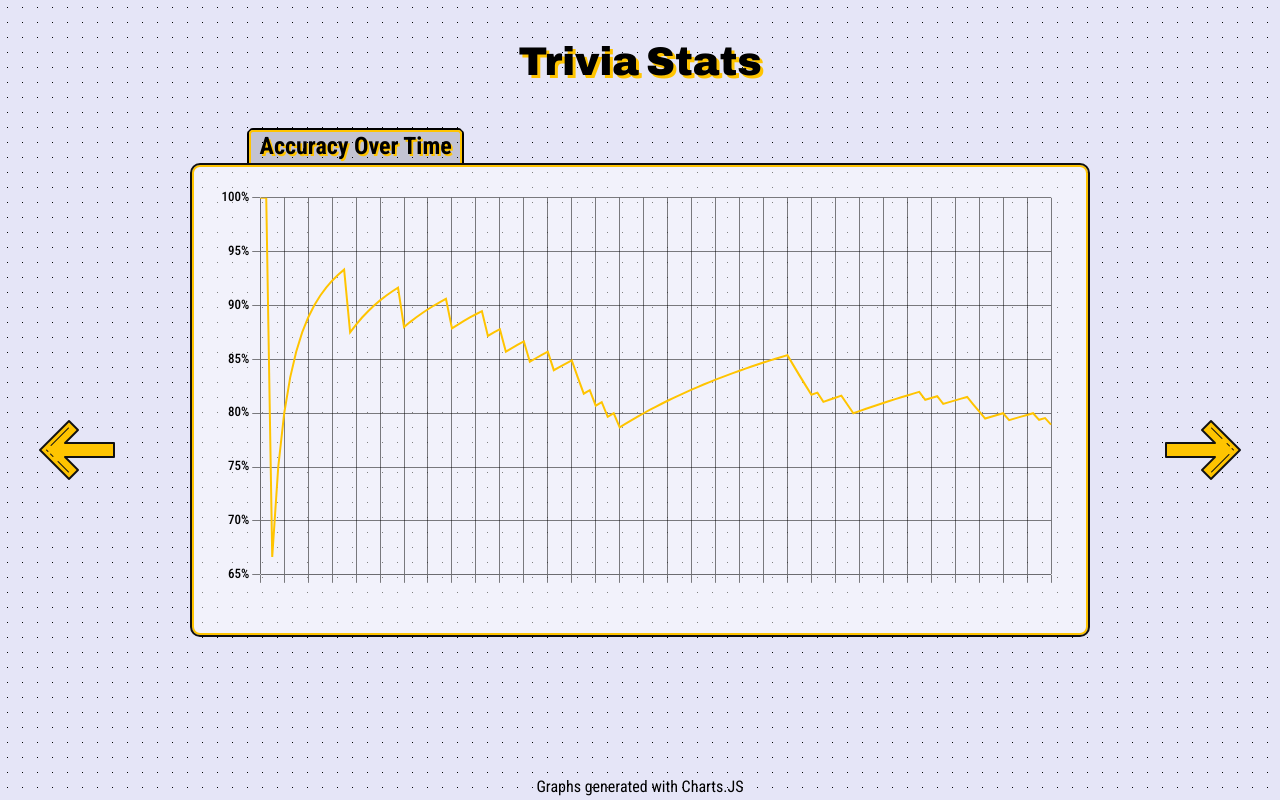
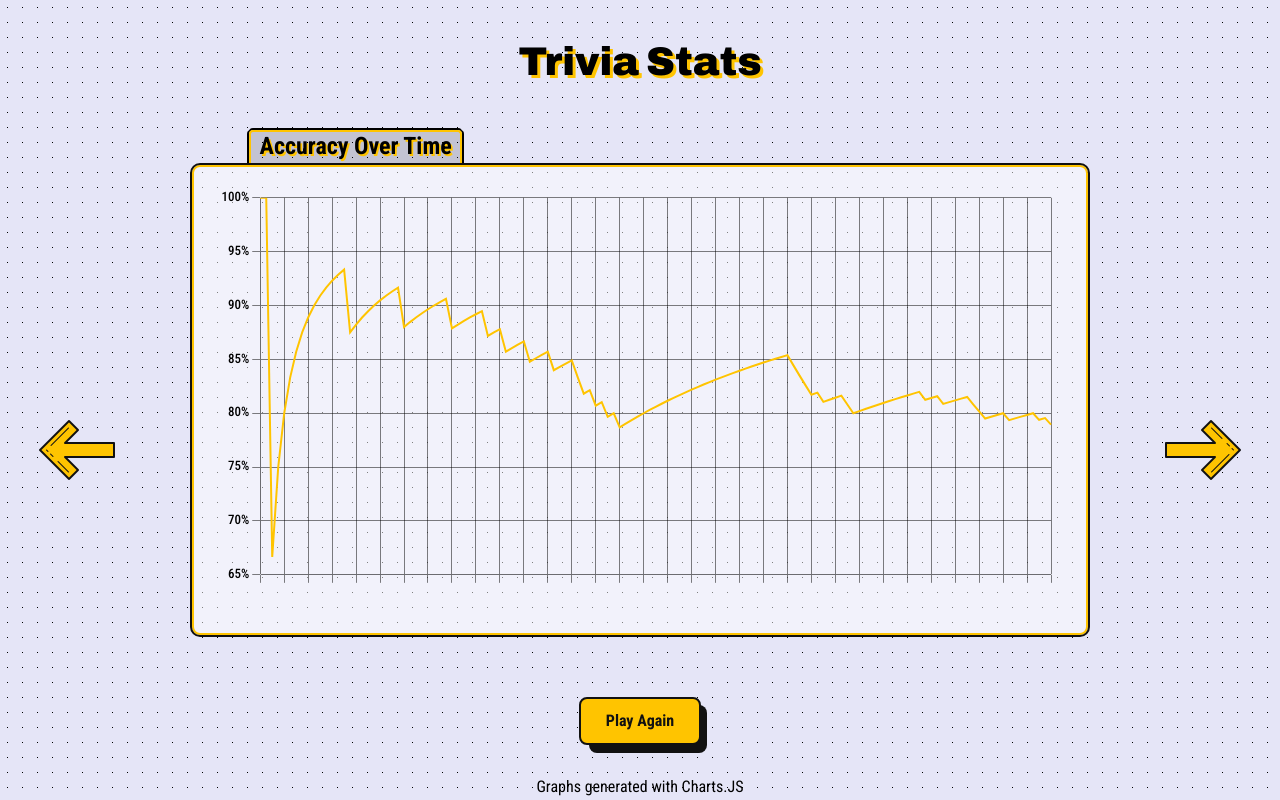
Before and after one commit to pteskey/triviaGame, a Node server app: page /stats in a window 1280 px wide. Run offline with Node 20, Linux system fonts and the light colour scheme; some libraries are stand-ins or nearby versions.

Commit message:
replaced pie chart because it wasn't animating and added fadeout when leaving stats page

```diff
--- a/public/css/stats.css
+++ b/public/css/stats.css
@@ -13,6 +13,32 @@ body {
   background-color: #e5e5f7;
   background-image: radial-gradient(#000 0.5px, #e5e5f7 0.5px);
   background-size: 15px 15px;
+}
+
+@keyframes fadeIn {
+  from {
+    opacity: 0;
+  }
+  to {
+    opacity: 1;
+  }
+}
+
+@keyframes fadeOut {
+  from {
+    opacity: 1;
+  }
+  to {
+    opacity: 0;
+  }
+}
+
+.fade-out {
+  animation: fadeOut 1000ms ease-in;
+}
+
+.fade-in {
+  animation: fadeIn 1000ms ease-in;
 }
 
 button {
@@ -47,15 +73,13 @@ button {
 }
 
 .titleText {
-  position: absolute;
+  position: fixed;
   top: 1em;
   font-size: 2.5em;
   font-weight: 900;
   font-family: "Archivo", sans-serif;
-  margin-bottom: 0.2em;
   text-shadow: 0.075em 0.075em 0 #ffc400;
   text-align: center;
-  grid-column: span 2;
 }
 
 h2 {
@@ -108,7 +132,65 @@ h2 span {
   border: 2px solid #ffc400;
 }
 
+.btn {
+  align-items: center;
+  background-color: #ffc400;
+  border: 2px solid #111;
+  border-radius: 8px;
+  box-sizing: border-box;
+  color: #111;
+  cursor: pointer;
+  display: flex;
+  font-family: inherit;
+  font-size: 1em;
+  font-weight: bold;
+  height: 3em;
+  justify-content: center;
+  line-height: 24px;
+  max-width: 100%;
+  padding: 0 25px;
+  position: relative;
+  text-align: center;
+  text-decoration: none;
+  user-select: none;
+  -webkit-user-select: none;
+  touch-action: manipulation;
+  margin-bottom: 2em;
+}
+
+.btn:after {
+  background-color: #111;
+  border-radius: 8px;
+  content: "";
+  display: block;
+  height: 48px;
+  left: 0;
+  width: 100%;
+  position: absolute;
+  top: -2px;
+  transform: translate(8px, 8px);
+  transition: transform 0.2s ease-out;
+  z-index: -1;
+}
+
+.btn:hover:after {
+  transform: translate(0, 0);
+}
+
+.btn:active {
+  background-color: #ffdeda;
+  outline: 0;
+}
+
+.btn:hover {
+  outline: 0;
+}
+
 footer {
+  display: flex;
+  flex-direction: column;
+  justify-content: center;
+  align-items: center;
   width: 100vw;
   position: fixed;
   bottom: 0.25em;
@@ -140,15 +222,13 @@ footer {
   }
 
   #next {
-    width: 32px;
-    height: 32px;
-    top: 75%;
+    right: 5em;
+    top: 70%;
   }
 
   #previous {
-    width: 32px;
-    height: 32px;
-    top: 75%;
+    left: 5em;
+    top: 70%;
   }
 
   #totalchart {
--- a/public/js/stats.js
+++ b/public/js/stats.js
@@ -1,10 +1,5 @@
-var charts = document.querySelectorAll(".chart");
-var currentChart = 0;
-
-// Hide all charts except the first one
-for (var i = 1; i < charts.length; i++) {
-  gsap.set(charts[i], { autoAlpha: 0, x: "100%", display: "none" });
-}
+const charts = document.querySelectorAll(".chart");
+let currentChart = 0;
 
 // Make the first chart visible
 gsap.set(charts[currentChart], { autoAlpha: 1, x: "0%", display: "block" });
@@ -16,6 +11,7 @@ document.getElementById("next").addEventListener("click", function () {
     x: "-100%",
     display: "none",
     duration: 1,
+    ease: "power2.inOut", // Add easing
     onComplete: function () {
       // Increment currentChart, wrapping around to 0 if necessary
       currentChart = (currentChart + 1) % charts.length;
@@ -24,7 +20,13 @@ document.getElementById("next").addEventListener("click", function () {
       gsap.fromTo(
         charts[currentChart],
         { x: "100%", display: "none" },
-        { autoAlpha: 1, x: "0%", display: "block", duration: 1 }
+        {
+          autoAlpha: 1,
+          x: "0%",
+          display: "block",
+          duration: 1,
+          ease: "power2.inOut",
+        } // Add easing
       );
     },
   });
@@ -37,6 +39,7 @@ document.getElementById("previous").addEventListener("click", function () {
     x: "100%",
     display: "none",
     duration: 1,
+    ease: "power2.inOut", // Add easing
     onComplete: function () {
       // Decrement currentChart, wrapping around to the last chart if necessary
       currentChart = (currentChart - 1 + charts.length) % charts.length;
@@ -45,7 +48,17 @@ document.getElementById("previous").addEventListener("click", function () {
       gsap.fromTo(
         charts[currentChart],
         { x: "-100%", display: "none" },
-        { autoAlpha: 1, x: "0%", display: "block", duration: 1 }
+        {
+          autoAlpha: 1,
+          x: "0%",
+          display: "block",
+          duration: 1,
+          ease: "power2.inOut",
+          onComplete: function () {
+            // Update the chart to re-trigger the animations
+            chartInstances[currentChart].update();
+          },
+        } // Add easing
       );
     },
   });
@@ -183,6 +196,10 @@ new Chart(document.getElementById("accuracyByCategory"), {
         },
       },
     },
+    animation: {
+      duration: 3000,
+      easing: "easeInOutElastic",
+    },
   },
 });
 
@@ -231,6 +248,10 @@ new Chart(document.getElementById("questionsByCategory"), {
           },
         },
       },
+    },
+    animation: {
+      duration: 3000,
+      easing: "easeInOutElastic",
     },
   },
 });
@@ -298,6 +319,10 @@ new Chart(document.getElementById("accuracyByDifficulty"), {
         },
       },
     },
+    animation: {
+      duration: 3000,
+      easing: "easeInOutElastic",
+    },
   },
 });
 
@@ -344,20 +369,24 @@ new Chart(document.getElementById("questionsByDifficulty"), {
         },
       },
     },
+    animation: {
+      duration: 3000,
+      easing: "easeInOutElastic",
+    },
   },
 });
 
 // Calculate total accuracy
 const totalAccuracy = data.correctAnswers / data.totalQuestions;
 
-// Create pie chart
+// Total accuracy
 new Chart(document.getElementById("totalAccuracy"), {
-  type: "pie",
+  type: "bar",
   data: {
     labels: ["Correct Answers", "Incorrect Answers"],
     datasets: [
       {
-        data: [totalAccuracy, 1 - totalAccuracy],
+        data: [totalAccuracy * 100, (1 - totalAccuracy) * 100], // Multiply by 100 to convert to percentage
         backgroundColor: ["rgba(255, 196, 0, 0.5)", "rgba(0, 0, 0, 0.5)"],
         borderColor: ["rgba(0, 0, 0, 1)"],
         borderWidth: 2,
@@ -365,14 +394,34 @@ new Chart(document.getElementById("totalAccuracy"), {
     ],
   },
   options: {
+    indexAxis: "x",
     plugins: {
       legend: {
-        display: true,
-        labels: {
+        display: false,
+      },
+    },
+    scales: {
+      y: {
+        beginAtZero: true,
+        max: 100, // Set the maximum value of the y-axis to 100
+        ticks: {
+          font: chartFont,
+          color: "rgba(0, 0, 0, 1)",
+          callback: function (value, index, values) {
+            return value + "%"; // Append a '%' sign to the y-axis labels
+          },
+        },
+      },
+      x: {
+        ticks: {
           font: chartFont,
           color: "rgba(0, 0, 0, 1)",
         },
       },
+    },
+    animation: {
+      duration: 3000,
+      easing: "easeInOutElastic",
     },
   },
 });
@@ -440,5 +489,19 @@ new Chart(document.getElementById("accuracyOverTime"), {
         },
       },
     },
+    animation: {
+      duration: 3000,
+      easing: "easeInOutElastic",
+    },
   },
 });
+
+document.getElementById("btn").addEventListener("click", function (event) {
+  event.preventDefault(); // Prevent the default action (the href redirect)
+  document.body.classList.remove("fade-in");
+  document.body.classList.add("fade-out"); // Add the fadeOut class to the body
+
+  setTimeout(function () {
+    window.location.href = event.target.href; // Redirect to the homepage after the animation is complete
+  }, 980); // The timeout should match the duration of the fade out animation
+});
--- a/views/stats.ejs
+++ b/views/stats.ejs
@@ -14,7 +14,7 @@
   <script src="https://cdn.jsdelivr.net/npm/chart.js"></script>
 </head>
 
-<body>
+<body class="fade-in">
   <h1 class="titleText">Trivia Stats</h1>
   <button id="next">
     <img src="./images/icons8-arrow-100-right.png" alt="">
@@ -30,7 +30,7 @@
       </div>
     </div>
     <div id="chart2" class="chart" style="display: none;">
-      <div id="totalchart" class="chart-item">
+      <div class="chart-item">
         <h2><span>Accuracy</span></h2>
         <canvas id="totalAccuracy"></canvas>
       </div>
@@ -60,7 +60,9 @@
       </div>
     </div>
   </div>
+
   <footer>
+    <a href="/" id="btn" class="btn">Play Again</a>
     Graphs generated with Charts.JS
   </footer>
   <script>
```
